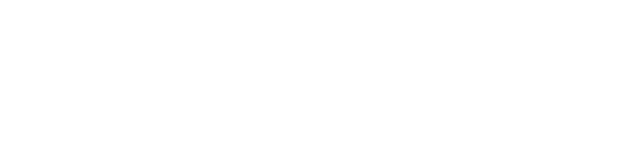
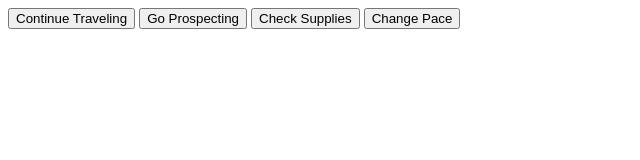
Before and after one commit to mmunoz779/k-trail, a website: page client/views/DayPrompt(notintown).html in a window 1280 px wide. Shown: the whole page, without its empty margins (0-640 px from the left). Drawn offline with Linux system fonts and the light colour scheme.

Commit message:
Implemented Main Menu page and the File for DayPrompt when you arent in a town

```diff
--- a/client/views/DayPrompt(notintown).html
+++ b/client/views/DayPrompt(notintown).html
@@ -2,9 +2,13 @@
 <html lang="en">
 <head>
     <meta charset="UTF-8">
-    <title>Title</title>
+    <title>What do you want to do</title>
 </head>
 <body>
-
+    <button>Continue Traveling</button>
+    <button>Go Prospecting</button>
+    <button>Check Supplies</button>
+    <button>Change Pace</button>
+    <button</button>
 </body>
 </html>
--- a/package.json
+++ b/package.json
@@ -40,8 +40,7 @@
       "enabled": true,
       "pre-push": [
         "git pull",
-        "npm install",
-        "npm test"
+        "npm install"
       ],
       "post-commit": [],
       "post-checkout": [],
```
